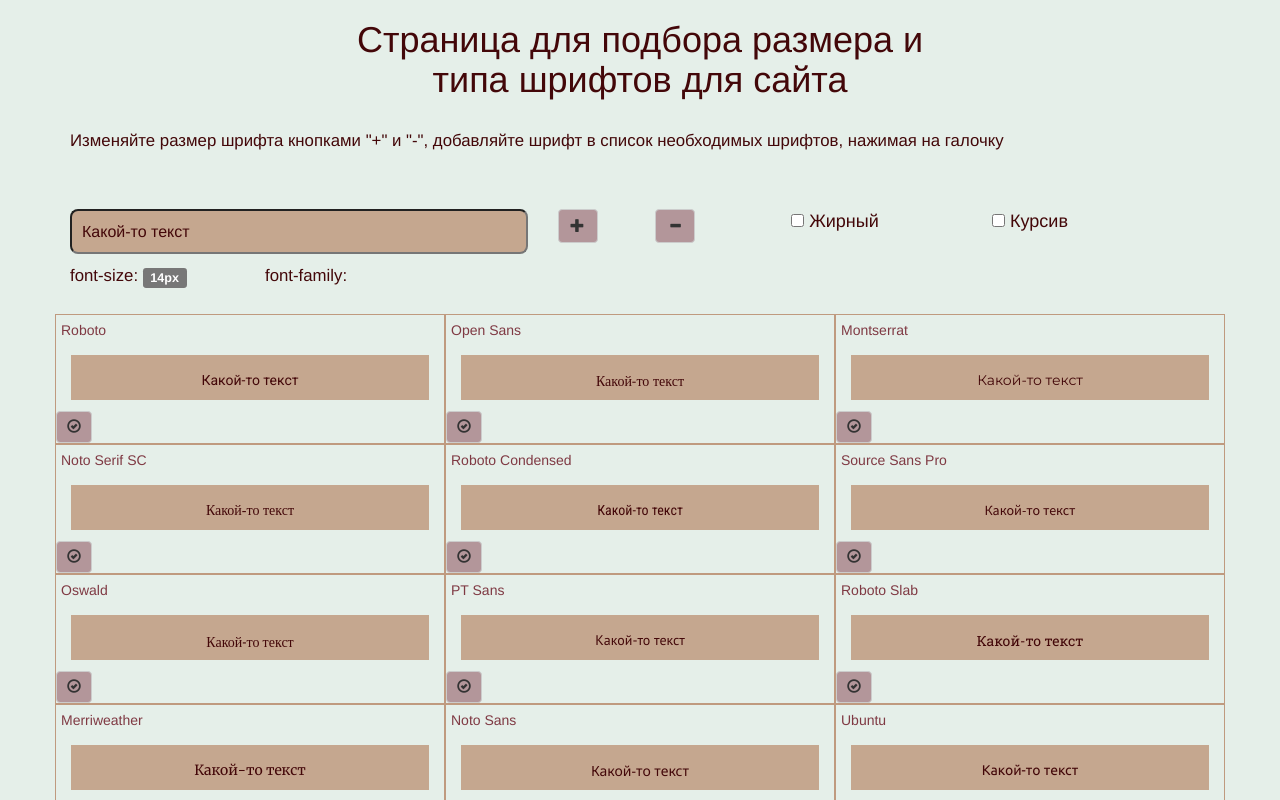
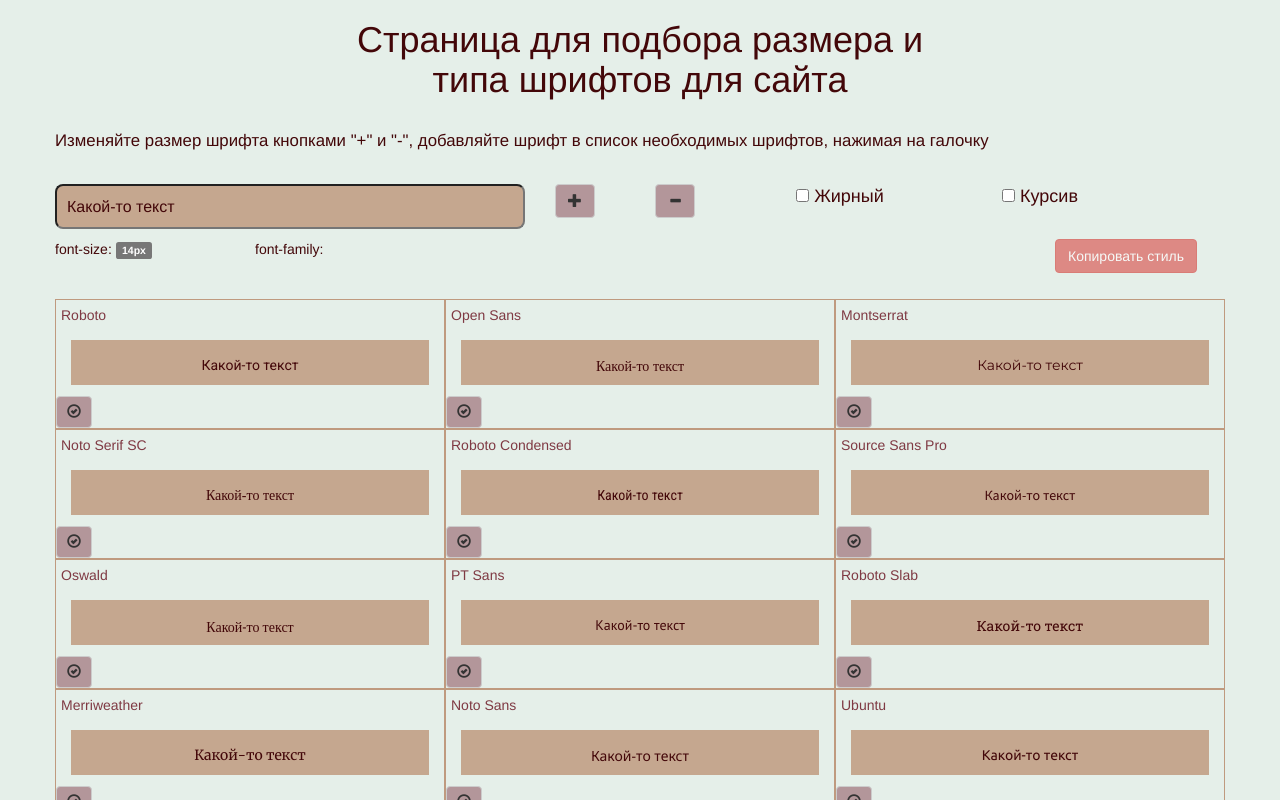
Before and after one commit to Rickkk/fontstable, a Vue app: page / in a window 1280 px wide. Shown: the top 800 px of the page. Built offline with nearby package versions, Linux system fonts and the light colour scheme.

Commit message:
Исправлены стили. Добавлена кнопка копирования

```diff
--- a/css/style.css
+++ b/css/style.css
@@ -86,7 +86,15 @@
 }
 
 
-.fonttable button
+.fonttable .mbtn
 {
 	background: #b3969a;
 }
+
+
+.top5 { margin-top:5px; }
+.top7 { margin-top:7px; }
+.top10 { margin-top:10px; }
+.top15 { margin-top:15px; }
+.top17 { margin-top:17px; }
+.top30 { margin-top:30px; }
--- a/src/App-main.js
+++ b/src/App-main.js
@@ -113,6 +113,18 @@
     }
   },
    computed: {
+     isAbleCopy: function()
+     {
+      return this.selectedFonts.length > 0 ? 'btn-success': 'btn-danger';
+     },
+     marginBold: function()
+     {
+       return this.isItalic ? '60px' : 'unset';
+     },
+     boldLabel: function()
+     {
+       return this.isBold ? 'bold' : 'unset';
+     },
     selectedList: function()
     {
       return this.selectedFonts.join(', ');
--- a/src/App.html
+++ b/src/App.html
@@ -2,14 +2,14 @@
       <div class="container fonttable" id="fonttable">
         <h1 style="text-align:  center;">Страница для подбора размера и <br> типа шрифтов для сайта</h1>
         <h2></h2>
-            <div class="" style="margin-bottom: 20px;">
+        <div class="row" style="margin-bottom: 20px;">
           <div>
-                    <div class="row rwi">
+            <div class="row top10 ">
               <div class="col-md-12">
-                        <p style="font-size: 1.2em;">Изменяйте размер шрифта кнопками "+" и "-", добавляйте шрифт в  список необходимых шрифтов, нажимая на галочку</p>
+                <p style="font-size: 1.2em;">Изменяйте размер шрифта кнопками "+" и "-", добавляйте шрифт в список необходимых шрифтов, нажимая на галочку</p>
               </div>
             </div>
-                    <div class="row rwi">
+            <div class="row top10 ">
               <div class="col-md-5">
               </div>
               <div class="col-md-2" style="text-align: center; font-size: 18px; ">
@@ -21,45 +21,59 @@
 
               </div>
             </div>
-                    <div class="row rwi">
+            <div class="row top10 ">
               <div class="col-md-5">
                 <input name="maininput" placeholder="Начните печатать текст" type="text" v-model="maininput">
                 </input>
               </div>
               <div class="col-md-1" style="">
-                            <button type="button" class="btn btn-default" v-on:click="fontSizeInc()">
+                <button type="button" class="btn btn-default mbtn" v-on:click="fontSizeInc()">
                   <span class="glyphicon glyphicon glyphicon-plus" aria-hidden="true"></span>
                 </button>
               </div>
               <div class="col-md-1" style="">
-                            <button type="button" class="btn btn-default" v-on:click="fontSizeDec()">
+                <button type="button" class="btn btn-default mbtn" v-on:click="fontSizeDec()">
                   <span class="glyphicon glyphicon glyphicon-minus" aria-hidden="true"></span>
                 </button>
               </div>
               <div class="col-md-2" style="text-align: center; font-size: 18px; ">
-                            <input type="checkbox" name="bold" v-model="isBold"/>&nbsp;Жирный
+                <input type="checkbox" name="bold" v-model="isBold" />&nbsp;Жирный
               </div>
               <div class="col-md-2" style="text-align: center; font-size: 18px; ">
-                            <input type="checkbox" name="italic" v-model="isItalic"/>&nbsp;Курсив
+                <input type="checkbox" name="italic" v-model="isItalic" />&nbsp;Курсив
               </div>
             </div>
-                    <div class="row cssinfo rwi" style="clear: both;">
+            <div class="row top10 ">
               <div class="col-md-2">
                 font-size:
                 <span class="label label-default">{{fontSize}}px</span>
               </div>
-                        <div class="col-md-10" style="">
+              <div class="col-md-8" style="">
                 font-family:
                 <span v-for="(item, index) in selectedFonts">
                   <span class="label label-default">{{item}}</span>
                   <span v-show="selectedFonts.length && index != selectedFonts.length -1 ">, </span>
                 </span>
               </div>
+              <div class="col-md-2">
+              <button type="button" class="btn" v-bind:class="[isAbleCopy]" v-bind:disabled="this.selectedFonts.length == 0">Копировать стиль</button>
+                 </div>
+            </div>
+            <div class="row top5 ">
+              <div class="col-md-12">
+                <span v-show="isItalic">
+                font-style: italic;
+                </span>
+                <!-- <span style="width: 60px; display: inline-block;"></span> -->
+                <span v-show="isBold" v-bind:style="{ 'margin-left': marginBold}">
+                  font-weight: bold;
+                </span>
+              </div>
             </div>
           </div>
         </div>
         <div class="row" v-for="(item, index) in fontAr" v-if="index % 3 == 0">
-                <div class="col-md-4 fontelem"  v-bind:class="{ isselected: isSelected(item), italic: isItalic, bold: isBold}">
+          <div class="col-md-4 fontelem" v-bind:class="{ isselected: isSelected(item), italic: isItalic, bold: isBold}">
             <div class="row fontname pd5">
               {{item}}
             </div>
@@ -70,18 +84,18 @@
               <div class="col-md-11">
               </div>
               <div v-if="!isSelected(item)" class="col-md">
-                            <button type="button" class="btn btn-default" v-on:click="addToSelected(item)">
+                <button type="button" class="btn btn-default mbtn" v-on:click="addToSelected(item)">
                   <span class="glyphicon glyphicon glyphicon-ok-circle" aria-hidden="true"></span>
                 </button>
               </div>
               <div v-else class="col-md">
-                            <button type="button" class="btn btn-default" v-on:click="removeFromSelected(item)">
+                <button type="button" class="btn btn-default mbtn" v-on:click="removeFromSelected(item)">
                   <span class="glyphicon glyphicon glyphicon-remove-circle" aria-hidden="true"></span>
                 </button>
               </div>
             </div>
           </div>
-                <div class="col-md-4 fontelem"  v-bind:class="{ isselected: isSelected(fontAr[index+1]), italic: isItalic, bold: isBold}">
+          <div class="col-md-4 fontelem" v-bind:class="{ isselected: isSelected(fontAr[index+1]), italic: isItalic, bold: isBold}">
             <div class="row fontname pd5">
               {{fontAr[index+1]}}
             </div>
@@ -92,18 +106,18 @@
               <div class="col-md-11">
               </div>
               <div v-if="!isSelected(fontAr[index+1])" class="col-md">
-                            <button type="button" class="btn btn-default" v-on:click="addToSelected(fontAr[index+1])">
+                <button type="button" class="btn btn-default mbtn" v-on:click="addToSelected(fontAr[index+1])">
                   <span class="glyphicon glyphicon glyphicon-ok-circle" aria-hidden="true"></span>
                 </button>
               </div>
               <div v-else class="col-md">
-                            <button type="button" class="btn btn-default" v-on:click="removeFromSelected(fontAr[index+1])">
+                <button type="button" class="btn btn-default mbtn" v-on:click="removeFromSelected(fontAr[index+1])">
                   <span class="glyphicon glyphicon glyphicon-remove-circle" aria-hidden="true"></span>
                 </button>
               </div>
             </div>
           </div>
-                <div class="col-md-4 fontelem"  v-bind:class="{ isselected: isSelected(fontAr[index+2]), italic: isItalic, bold: isBold}">
+          <div class="col-md-4 fontelem" v-bind:class="{ isselected: isSelected(fontAr[index+2]), italic: isItalic, bold: isBold}">
             <div class="row fontname pd5">
               {{fontAr[index+2]}}
             </div>
@@ -114,12 +128,12 @@
               <div class="col-md-11">
               </div>
               <div v-if="!isSelected(fontAr[index+2])" class="col-md">
-                            <button type="button" class="btn btn-default" v-on:click="addToSelected(fontAr[index+2])">
+                <button type="button" class="btn btn-default mbtn" v-on:click="addToSelected(fontAr[index+2])">
                   <span class="glyphicon glyphicon glyphicon-ok-circle" aria-hidden="true"></span>
                 </button>
               </div>
               <div v-else class="col-md">
-                            <button type="button" class="btn btn-default" v-on:click="removeFromSelected(fontAr[index+2])">
+                <button type="button" class="btn btn-default mbtn" v-on:click="removeFromSelected(fontAr[index+2])">
                   <span class="glyphicon glyphicon glyphicon-remove-circle" aria-hidden="true"></span>
                 </button>
               </div>
--- a/src/app.js
+++ b/src/app.js
@@ -1,7 +1,7 @@
 // import style from './../css/style.css';
 import Vue from 'vue'
 import App from './App.vue'
-new Vue({
+const app = new Vue({
   el: '#app',
   render: h => h(App)
 })
```
Also changed, not shown: todo.txt. Lines whose indentation alone changed are shown as unchanged.
